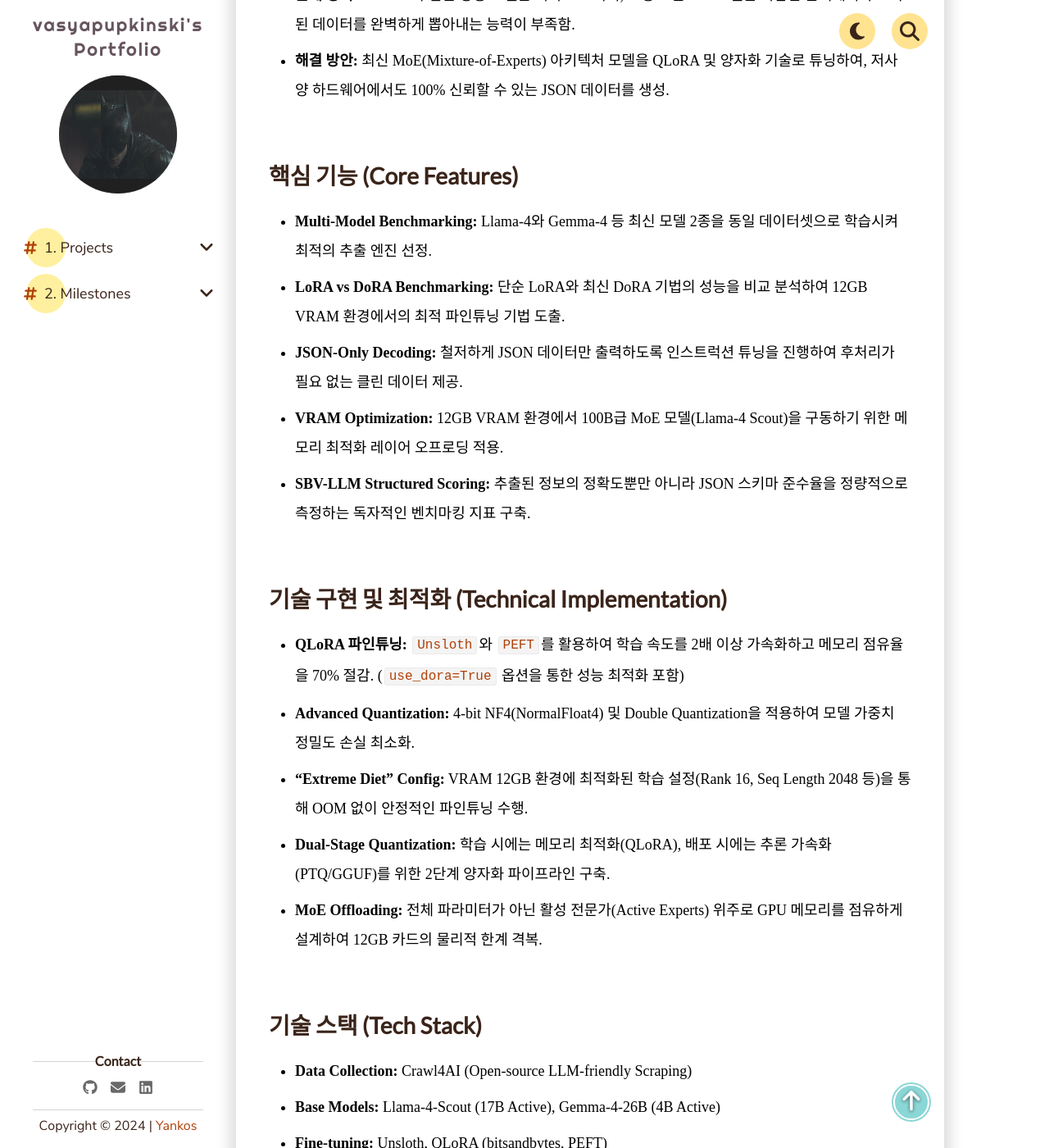
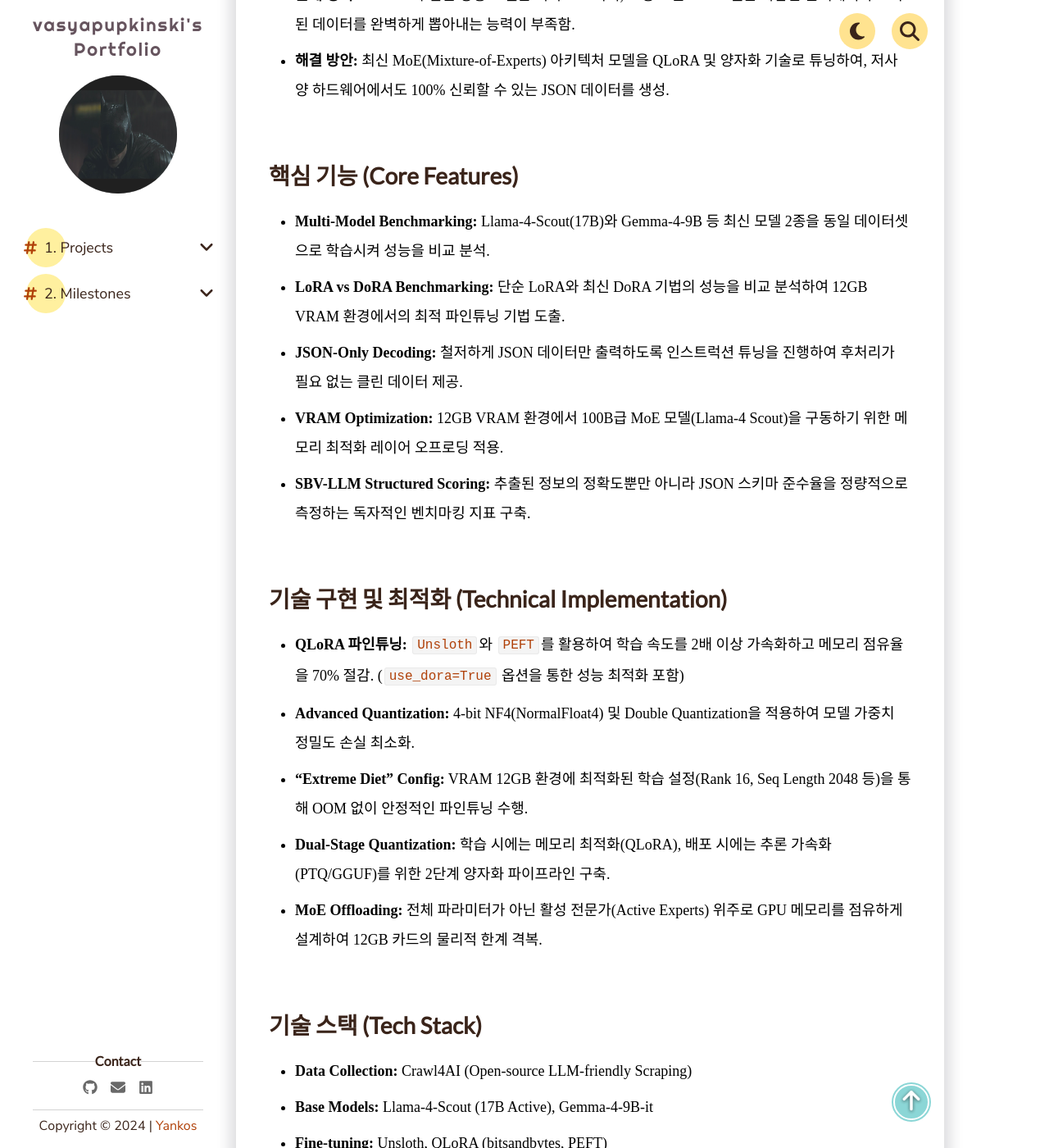
Before and after one commit to vasyapupkinski/vasyapupkinski.github.io, a Jekyll site: the page built from _pages/1. Projects/Personal Projects/sbv-llm-json-extractor.md, in a window 1280 px wide and 1400 px high, scrolled down 1051 px. Shown: the whole window at 82% size. Built offline with Jekyll 4.4.1, drawn with Linux system fonts in a browser that asks for light colours; comment, search, counter and statistics services are not loaded.

Commit message:
docs: Finalize model lineup to Llama-4-Scout (17B) and Gemma-4-9B

```diff
--- a/_pages/1. Projects/Personal Projects/sbv-llm-json-extractor.md
+++ b/_pages/1. Projects/Personal Projects/sbv-llm-json-extractor.md
@@ -17,7 +17,7 @@ date: 2026-05-11
 - **해결 방안:** 최신 MoE(Mixture-of-Experts) 아키텍처 모델을 QLoRA 및 양자화 기술로 튜닝하여, 저사양 하드웨어에서도 100% 신뢰할 수 있는 JSON 데이터를 생성.
 
 ## 핵심 기능 (Core Features)
-- **Multi-Model Benchmarking:** Llama-4와 Gemma-4 등 최신 모델 2종을 동일 데이터셋으로 학습시켜 최적의 추출 엔진 선정.
+- **Multi-Model Benchmarking:** Llama-4-Scout(17B)와 Gemma-4-9B 등 최신 모델 2종을 동일 데이터셋으로 학습시켜 성능을 비교 분석.
 - **LoRA vs DoRA Benchmarking:** 단순 LoRA와 최신 DoRA 기법의 성능을 비교 분석하여 12GB VRAM 환경에서의 최적 파인튜닝 기법 도출.
 - **JSON-Only Decoding:** 철저하게 JSON 데이터만 출력하도록 인스트럭션 튜닝을 진행하여 후처리가 필요 없는 클린 데이터 제공.
 - **VRAM Optimization:** 12GB VRAM 환경에서 100B급 MoE 모델(Llama-4 Scout)을 구동하기 위한 메모리 최적화 레이어 오프로딩 적용.
@@ -32,7 +32,7 @@ date: 2026-05-11
 
 ## 기술 스택 (Tech Stack)
 - **Data Collection:** Crawl4AI (Open-source LLM-friendly Scraping)
-- **Base Models:** Llama-4-Scout (17B Active), Gemma-4-26B (4B Active)
+- **Base Models:** Llama-4-Scout (17B Active), Gemma-4-9B-it
 - **Fine-tuning:** Unsloth, QLoRA (bitsandbytes, PEFT)
 - **Optimization:** llama.cpp (GGUF), PTQ (Post-Training Quantization)
 - **Deployment:** FastAPI, Ollama, Docker
```
